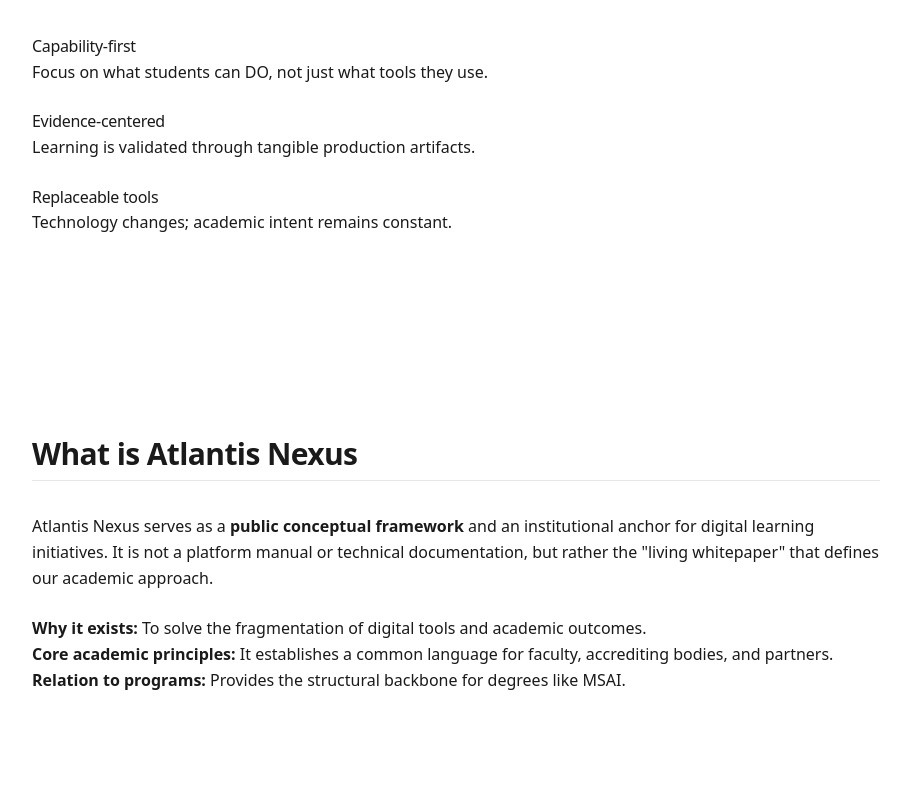
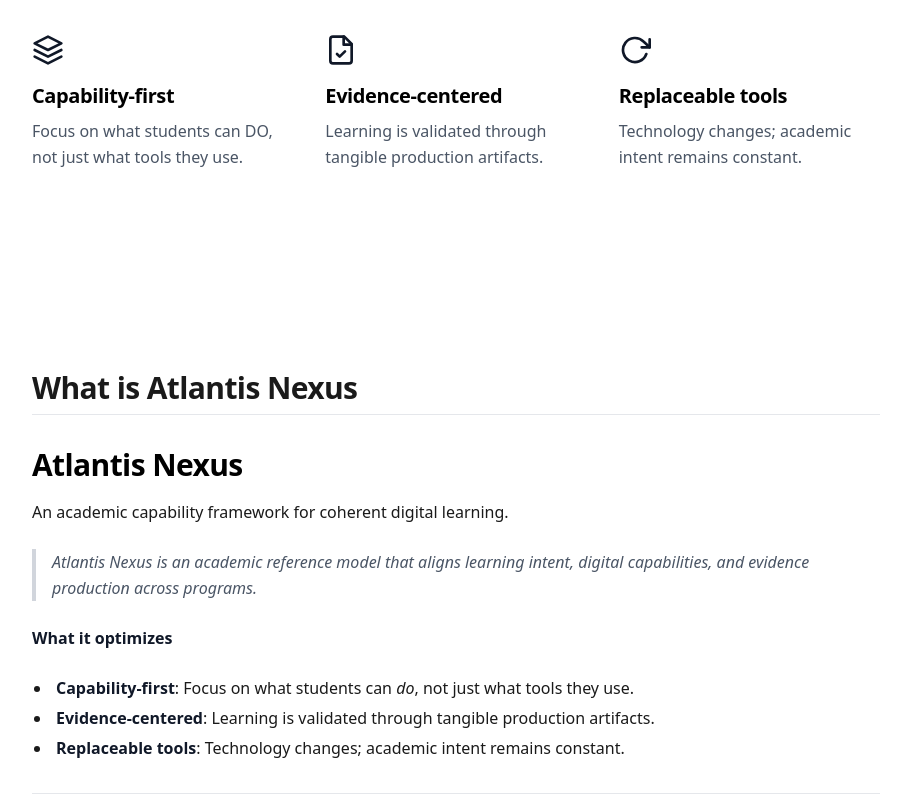
Before and after one commit to aunexus-lab/atlantis-nexus, a React (Vite) app: page / in a window 1280 px wide. Shown: the part 640-1440 px from the top of the page, without its empty margins (184-1095 px from the left). Built offline with nearby package versions, Linux system fonts and the light colour scheme.

Commit message:
Feat: Complete UI overhaul - 3D Images, Grid Layouts, and Academic Typography

```diff
--- a/src/App.jsx
+++ b/src/App.jsx
@@ -50,8 +50,14 @@ function App() {
             {/* We manually parse principles for the 3-column layout, or just render MD if simpler.
                  For now, let's keep the nice 3-col layout but feed it from specific small MD files if we wanted,
                  or just use a single Markdown block. Using the single block for simplicity as requested. */}
-            <div className="col-span-3 prose prose-academic">
-              <Markdown>{principlesMd}</Markdown>
+            <div className="col-span-3 text-left">
+              <Markdown
+                rehypePlugins={[rehypeRaw]}
+                components={{
+                  h3: ({ node, ...props }) => <h3 className="text-xl font-bold text-black mb-2" {...props} />,
+                  p: ({ node, ...props }) => <p className="text-gray-600 font-light leading-relaxed" {...props} />
+                }}
+              >{principlesMd}</Markdown>
             </div>
           </div>
         </section>
--- a/src/components/Section.jsx
+++ b/src/components/Section.jsx
@@ -13,8 +13,52 @@ function Section({ id, title, children, content, className = "" }) {
 
             {/* If raw markdown string is provided, render it with Typography plugin */}
             {content ? (
-                <article className="prose prose-lg prose-academic text-academic-sub leading-relaxed max-w-none hover:prose-a:text-black">
-                    <Markdown rehypePlugins={[rehypeRaw]}>{content}</Markdown>
+                <article className="prose prose-lg text-academic-sub leading-relaxed max-w-none hover:prose-a:text-black">
+                    <Markdown
+                        rehypePlugins={[rehypeRaw]}
+                        components={{
+                            blockquote: ({ node, ...props }) => (
+                                <blockquote className="border-l-4 border-gray-300 pl-4 italic text-gray-600 my-4" {...props} />
+                            ),
+                            ul: ({ node, ...props }) => <ul className="list-disc pl-5 space-y-1 my-4" {...props} />,
+                            li: ({ node, ...props }) => <li className="pl-1" {...props} />,
+                            a: ({ node, ...props }) => <a className="text-gray-600 underline decoration-gray-300 hover:text-black hover:decoration-black transition-colors" {...props} />,
+                            strong: ({ node, ...props }) => <strong className="font-semibold text-gray-900" {...props} />,
+                            hr: ({ node, ...props }) => <hr className="my-8 border-gray-200" {...props} />,
+                            h1: ({ node, ...props }) => <h1 className="text-3xl font-bold mt-8 mb-4 tracking-tight text-black" {...props} />,
+                            h2: ({ node, ...props }) => <h2 className="text-2xl font-semibold mt-8 mb-4 tracking-tight text-gray-900" {...props} />,
+                            h3: ({ node, ...props }) => <h3 className="text-xl font-medium mt-6 mb-3 text-gray-900" {...props} />,
+                            h4: ({ node, ...props }) => <h4 className="text-lg font-medium mt-4 mb-2 text-gray-800" {...props} />,
+                            img: (props) => {
+                                const [isZoomed, setIsZoomed] = React.useState(false);
+                                return (
+                                    <>
+                                        {isZoomed && (
+                                            <div
+                                                className="fixed inset-0 z-[100] flex items-center justify-center bg-white/95 backdrop-blur-sm p-4 md:p-12 cursor-zoom-out transition-opacity duration-300"
+                                                onClick={(e) => { e.stopPropagation(); setIsZoomed(false); }}
+                                            >
+                                                <img
+                                                    {...props}
+                                                    className="max-w-full max-h-full object-contain shadow-2xl rounded-lg"
+                                                />
+                                            </div>
+                                        )}
+                                        <div className="perspective-1000 group">
+                                            <img
+                                                {...props}
+                                                onClick={() => setIsZoomed(true)}
+                                                className="w-full max-w-lg my-6 rounded-xl border border-gray-200 shadow-xl cursor-zoom-in transition-all duration-500 ease-out transform group-hover:rotate-0 group-hover:scale-105 group-hover:shadow-2xl md:rotate-y-12 md:rotate-z-2 md:translate-x-4 bg-white"
+                                                style={{ transformStyle: 'preserve-3d' }}
+                                            />
+                                        </div>
+                                    </>
+                                );
+                            }
+                        }}
+                    >
+                        {content}
+                    </Markdown>
                 </article>
             ) : (
                 /* Fallback for direct children (e.g. custom React components like the Domain grid) */
--- a/src/content/about.md
+++ b/src/content/about.md
@@ -1,5 +1,35 @@
-Atlantis Nexus serves as a **public conceptual framework** and an institutional anchor for digital learning initiatives. It is not a platform manual or technical documentation, but rather the "living whitepaper" that defines our academic approach.
+# Atlantis Nexus
 
-*   **Why it exists:** To solve the fragmentation of digital tools and academic outcomes.
-*   **Core academic principles:** It establishes a common language for faculty, accrediting bodies, and partners.
-*   **Relation to programs:** Provides the structural backbone for degrees like MSAI.
+An academic capability framework for coherent digital learning.
+
+> Atlantis Nexus is an academic reference model that aligns learning intent, digital capabilities, and evidence production across programs.
+
+
+**What it optimizes**
+
+- **Capability-first**: Focus on what students can *do*, not just what tools they use.
+- **Evidence-centered**: Learning is validated through tangible production artifacts.
+- **Replaceable tools**: Technology changes; academic intent remains constant.
+
+---
+
+<div class="grid md:grid-cols-2 gap-8 items-start">
+
+<div>
+
+### Explore
+- [What is Atlantis Nexus](./about)
+- [Capability Domains](./domains)
+- [Learning Progression](./progression)
+- [Program Example: MSAI](./msai)
+- [Governance & Evolution](./governance)
+
+</div>
+
+<div>
+
+![Reference Architecture](./images/Reference_Architecture.png)
+
+</div>
+
+</div>
--- a/src/content/principles.md
+++ b/src/content/principles.md
@@ -1,8 +1,21 @@
-### Capability-first
-Focus on what students can DO, not just what tools they use.
+<div class="grid md:grid-cols-3 gap-8">
 
-### Evidence-centered
-Learning is validated through tangible production artifacts.
+<div>
+<svg xmlns="http://www.w3.org/2000/svg" width="24" height="24" viewBox="0 0 24 24" fill="none" stroke="currentColor" stroke-width="2" stroke-linecap="round" stroke-linejoin="round" class="w-8 h-8 mb-4 text-gray-900"><polygon points="12 2 2 7 12 12 22 7 12 2"></polygon><polyline points="2 17 12 22 22 17"></polyline><polyline points="2 12 12 17 22 12"></polyline></svg>
+<h3>Capability-first</h3>
+<p>Focus on what students can DO, not just what tools they use.</p>
+</div>
 
-### Replaceable tools
-Technology changes; academic intent remains constant.
+<div>
+<svg xmlns="http://www.w3.org/2000/svg" width="24" height="24" viewBox="0 0 24 24" fill="none" stroke="currentColor" stroke-width="2" stroke-linecap="round" stroke-linejoin="round" class="w-8 h-8 mb-4 text-gray-900"><path d="M14.5 2H6a2 2 0 0 0-2 2v16a2 2 0 0 0 2 2h12a2 2 0 0 0 2-2V7.5L14.5 2z"></path><polyline points="14 2 14 8 20 8"></polyline><path d="M9 15l2 2 4-4"></path></svg>
+<h3>Evidence-centered</h3>
+<p>Learning is validated through tangible production artifacts.</p>
+</div>
+
+<div>
+<svg xmlns="http://www.w3.org/2000/svg" width="24" height="24" viewBox="0 0 24 24" fill="none" stroke="currentColor" stroke-width="2" stroke-linecap="round" stroke-linejoin="round" class="w-8 h-8 mb-4 text-gray-900"><polyline points="23 4 23 10 17 10"></polyline><path d="M20.49 15a9 9 0 1 1-2.12-9.36L23 10"></path></svg>
+<h3>Replaceable tools</h3>
+<p>Technology changes; academic intent remains constant.</p>
+</div>
+
+</div>
--- a/tailwind.config.js
+++ b/tailwind.config.js
@@ -35,6 +35,13 @@ export default {
                         },
                         h1: { fontSize: '2.5rem' },
                         h2: { marginTop: '1.5em', marginBottom: '0.8em' },
+                        blockquote: {
+                            fontStyle: 'italic',
+                            color: theme('colors.academic-sub'),
+                            borderLeftColor: theme('colors.gray.300'),
+                            borderLeftWidth: '4px',
+                            paddingLeft: '1rem',
+                        },
                     },
                 },
             }),
@@ -42,5 +49,18 @@ export default {
     },
     plugins: [
         require('@tailwindcss/typography'),
+        function ({ addUtilities }) {
+            addUtilities({
+                '.perspective-1000': {
+                    'perspective': '1000px',
+                },
+                '.rotate-y-12': {
+                    'transform': 'rotateY(12deg)',
+                },
+                '.rotate-z-2': {
+                    'transform': 'rotateZ(2deg)',
+                },
+            })
+        }
     ],
 }
```
Also changed, not shown: public/images/Reference_Architecture.png (added).
